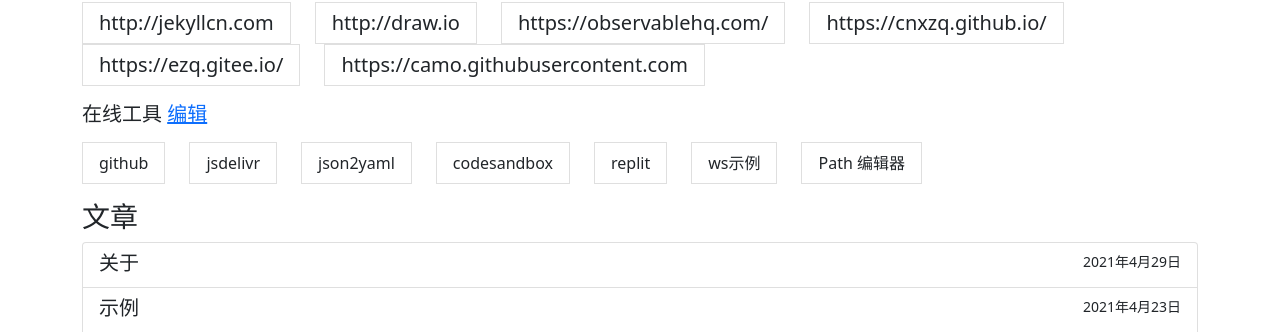
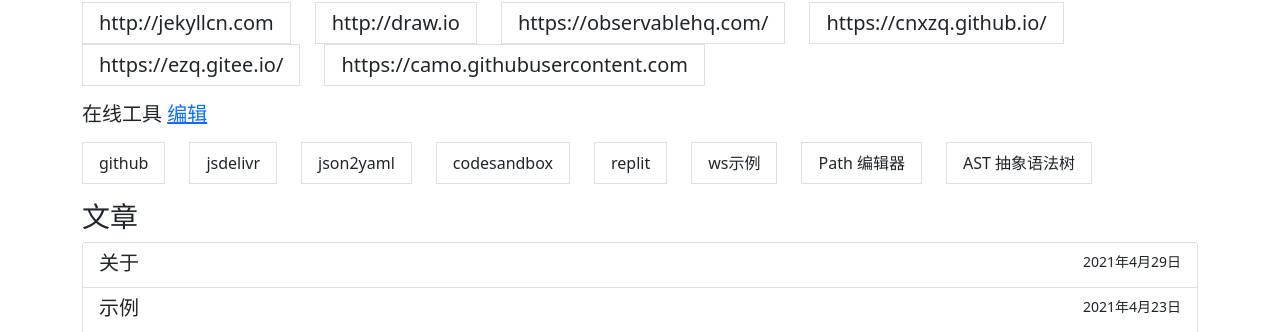
Before and after one commit to oft/oft.github.io, a Jekyll site: the page built from index.html, in a window 1280 px wide. Shown: the part 102-434 px from the top of the page. Built offline with Jekyll 4.4.1, drawn with Linux system fonts in a browser that asks for light colours; nearby versions of some CDN libraries.

Commit message:
Update tool.yml

```diff
--- a/_data/tool.yml
+++ b/_data/tool.yml
@@ -25,3 +25,7 @@
   children:
   - url: https://yqnn.github.io/svg-path-editor/
     title: Path 编辑器
+- title: SVG
+  children:
+  - url: https://astexplorer.net/
+    title: AST 抽象语法树
```
